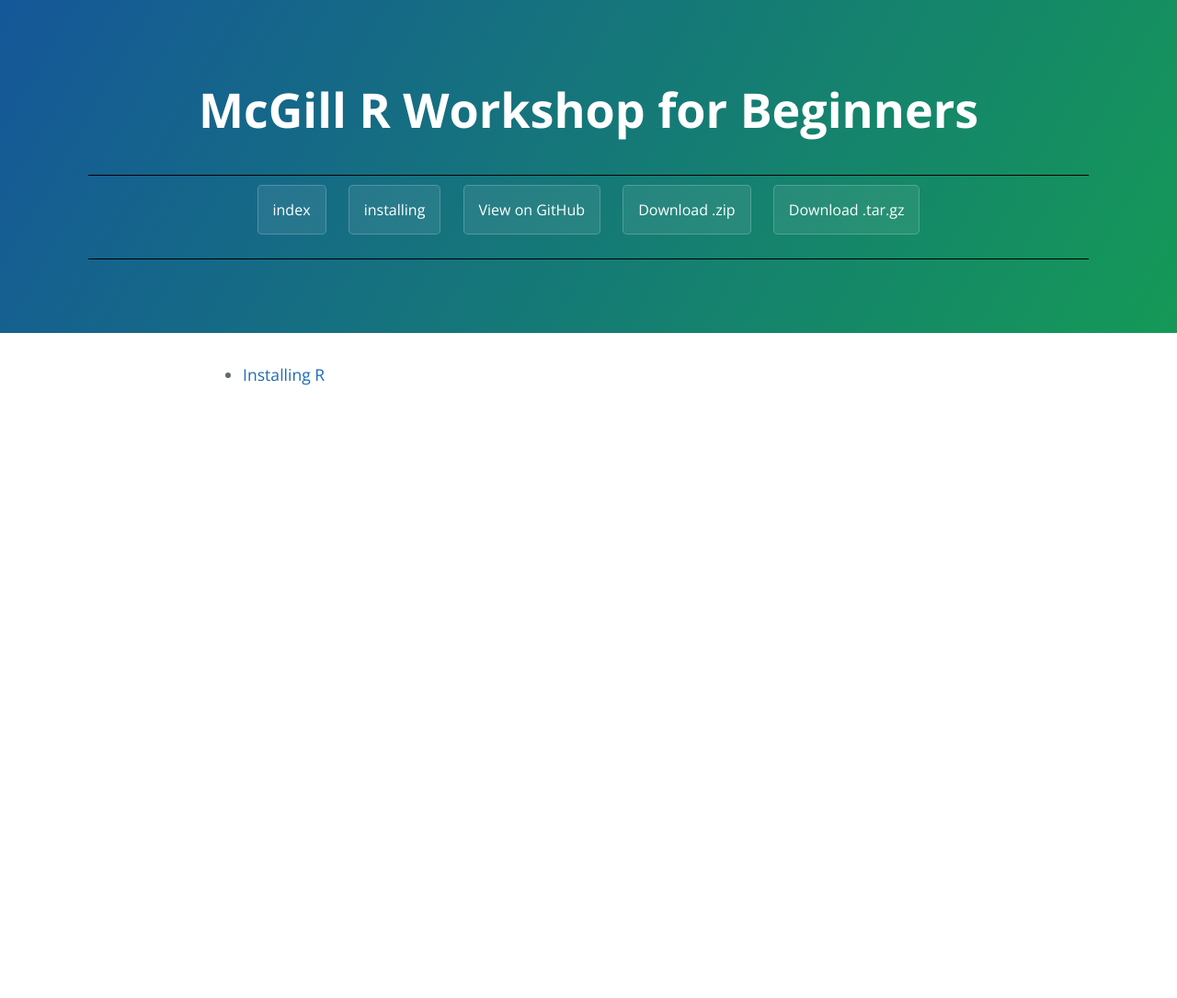
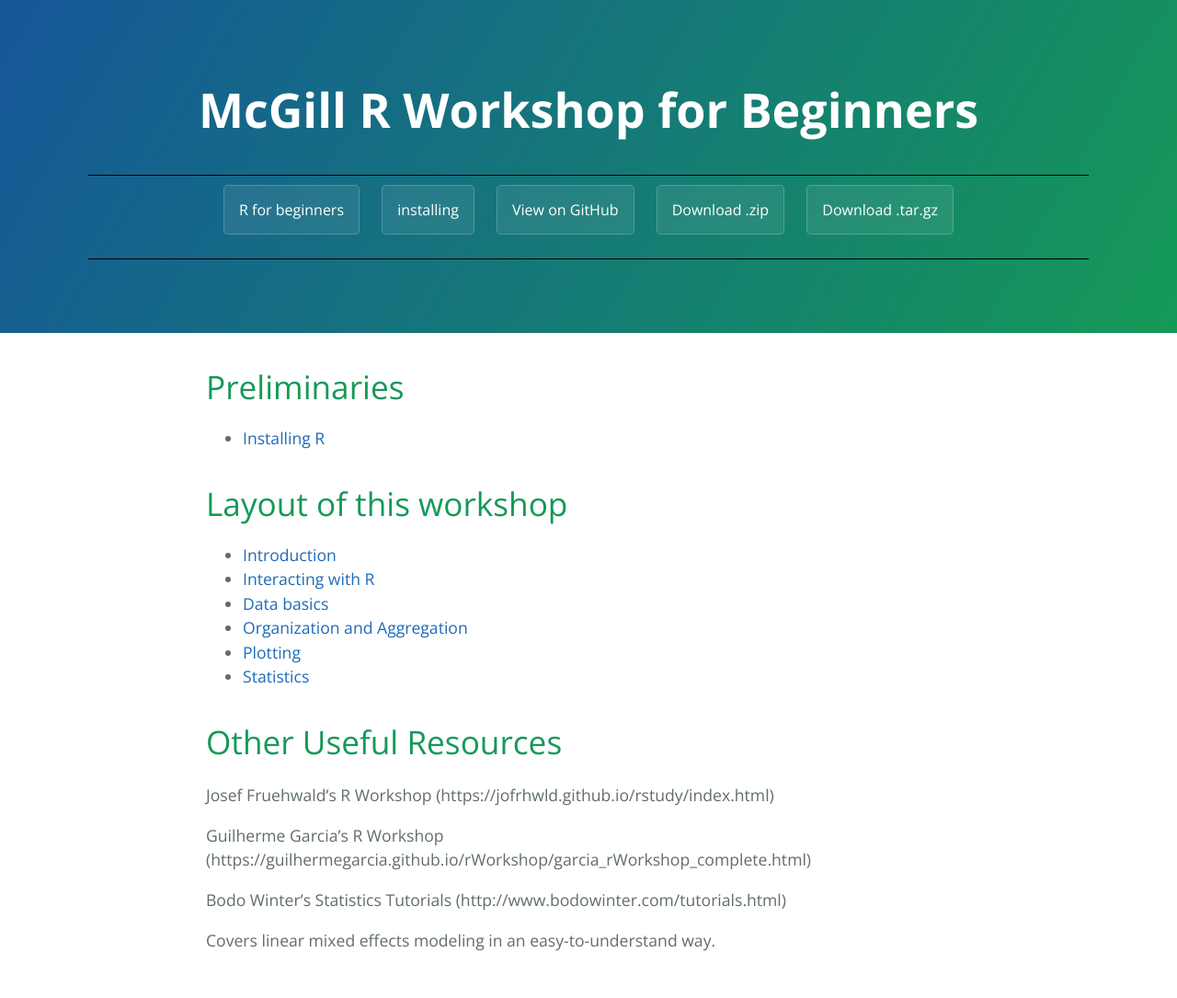
Before and after one commit to jasongullifer/rworkshop, a Jekyll site: the page built from docs/index.md, in a window 1280 px wide. Shown: the whole page at 92% size. Built offline with Jekyll 4.4.1, drawn with Linux system fonts in a browser that asks for light colours; before the commit the page ends 900 px from its top, so only the background shows below that.

Commit message:
updates to TOC, and pdfs

```diff
--- a/docs/index.md
+++ b/docs/index.md
@@ -1,7 +1,33 @@
 ---
-title: index
+title: R for beginners
 layout: default
 navigation_weight: 1
 ---
 
+Preliminaries
+=============
 - [Installing R](install.html)
+
+Layout of this workshop
+=======================
+
+- [Introduction](introduction.html)
+- [Interacting with R](interact.html)
+- [Data basics](databasics.html)
+- [Organization and Aggregation](organization.html)
+- [Plotting](plotting.html)
+- [Statistics](statistics.html)
+
+Other Useful Resources
+======================
+
+Josef Fruehwald's R Workshop
+(https://jofrhwld.github.io/rstudy/index.html)
+
+Guilherme Garcia's R Workshop
+(https://guilhermegarcia.github.io/rWorkshop/garcia_rWorkshop_complete.html)
+
+Bodo Winter's Statistics Tutorials
+(http://www.bodowinter.com/tutorials.html)
+
+Covers linear mixed effects modeling in an easy-to-understand way.
```
Also changed, not shown: 4 other files.
